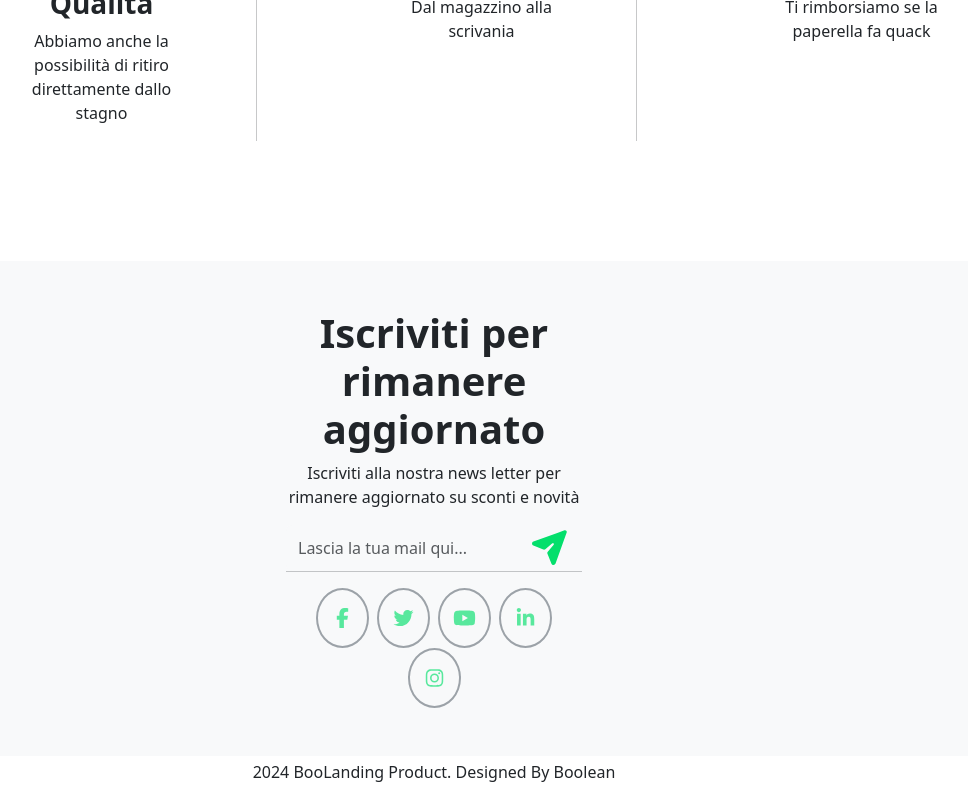
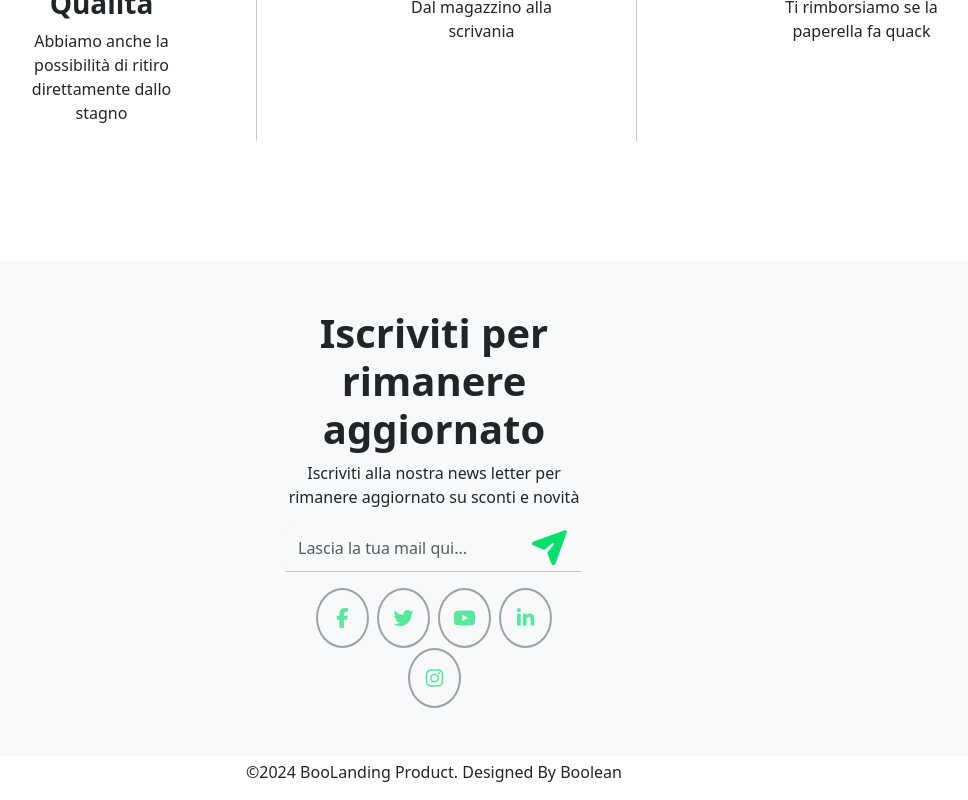
Before and after one commit to dmtpat/landing-page-product, a React (Vite) app: page / in a window 1280 px wide. Shown: the part 5675-6475 px from the top of the page, without its empty margins (206-1174 px from the left). Built offline with nearby package versions, Linux system fonts and the light colour scheme.

Commit message:
header + footer minor

```diff
--- a/src/components/Footer/Foot.component.jsx
+++ b/src/components/Footer/Foot.component.jsx
@@ -3,7 +3,7 @@ import 'bootstrap/dist/css/bootstrap.min.css';
 function Foot() {
     return (
         <div className="container text-center mt-1">
-            <p>2024 BooLanding Product. Designed By Boolean</p>
+            <p> &copy;2024 BooLanding Product. Designed By Boolean</p>
         </div>
     )
 }
--- a/src/components/Header/Header.jsx
+++ b/src/components/Header/Header.jsx
@@ -1,14 +1,14 @@
+import './Header.module.css'
 import 'bootstrap/dist/css/bootstrap.min.css';
 import 'jquery/dist/jquery.min.js'
 import 'bootstrap/dist/js/bootstrap.min.js'
-import './Header.module.css'
 import logo from '../../assets/logo.png'
 import Nav from 'react-bootstrap/Nav'
 
 function Header() {
     return (
         <header >
-            <Nav className="navbar navbar-expand-lg fixed-top  bg-white mb-5 " id="navbar-example2" >
+            <Nav className="navbar navbar-expand-lg fixed-top  bg-white mb-5 " id="nav_paperelle" >
                 <div className="container-fluid  ">
                     <a className="navbar-brand" href="#">
                         <img src={logo} alt="Rubber Duck" />
@@ -18,9 +18,9 @@ function Header() {
                             <span className="navbar-toggler-icon"></span>
                         </button>
                         <div className="collapse navbar-collapse " id="navbarSupportedContent">
-                            <ul className="nav nav-pills navbar-nav me-auto mb-2 mb-lg-0">
+                            <ul className="nav nav-pills navbar-nav me-auto mb-2 mb-lg-0 ">
                                 <li className="nav-item">
-                                    <a className="nav-link" href="#home">Home</a>
+                                    <a className="nav-link " href="#home">Home</a>
                                 </li>
                                 <li className="nav-item">
                                     <a className="nav-link" href="#punti_di_forza">I punti di forza</a>
--- a/src/components/Header/header.module.css
+++ b/src/components/Header/header.module.css
@@ -6,3 +6,13 @@ header {
     font-size: 16px;
     color: #3d3a38;
 }
+
+
+
+#nav_paperelle>.navbar-nav>.nav-link:active {
+    color: red !important;
+}
+
+#nav_paperelle>.nav-pills>.nav-link>.active {
+    background-color: transparent !important;
+}
```
